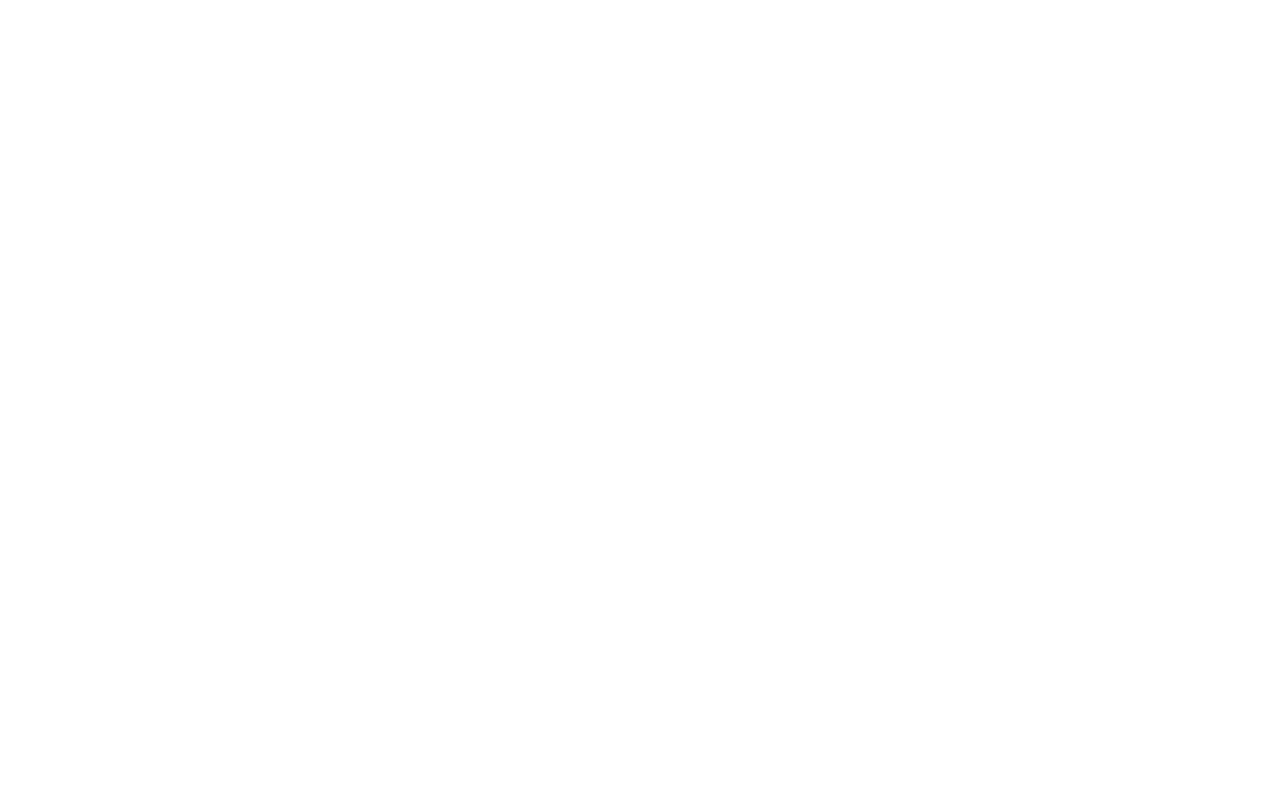
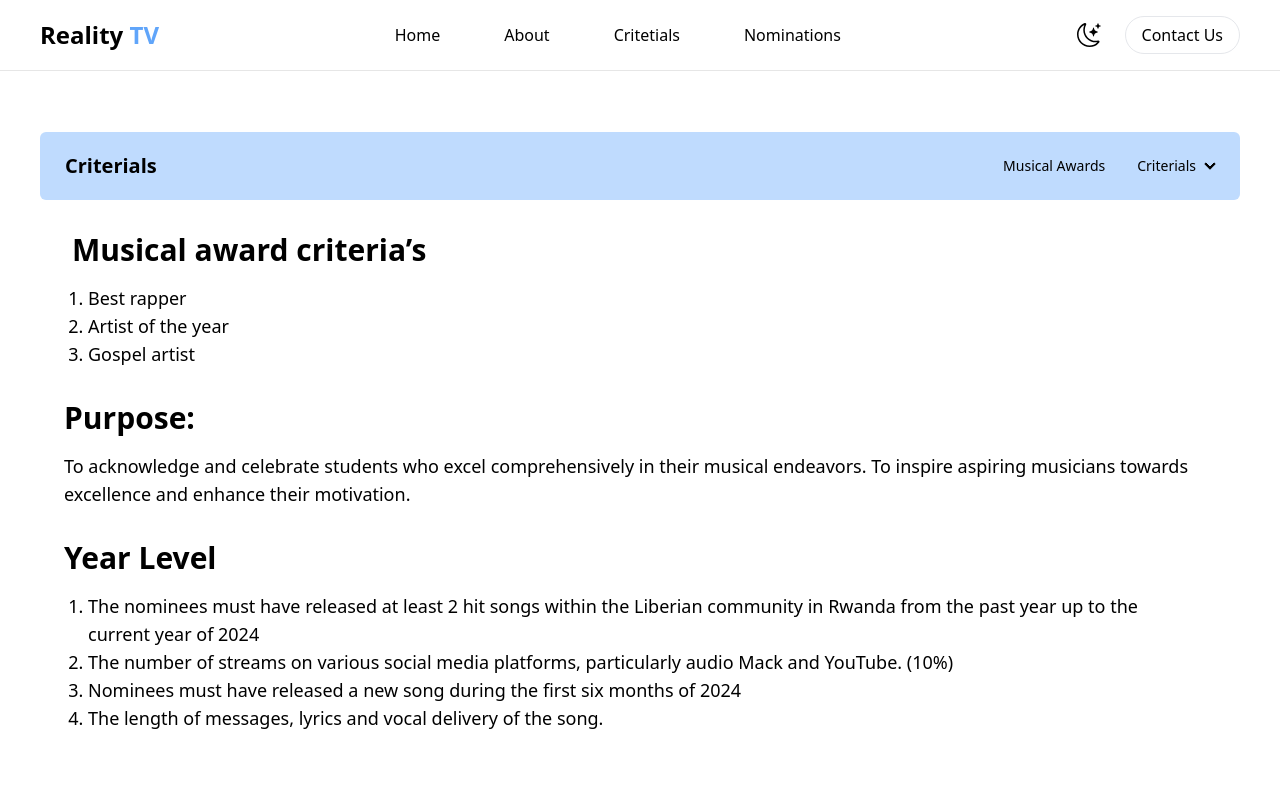
Before and after one commit to mulbahoplanojames/Reality_TV, a React (Vite) app: page /criterials/muscial-awards in a window 1280 px wide. Before the commit this address had no page. Shown: the top 800 px of the page. Built offline with nearby package versions, Linux system fonts and the light colour scheme.

Commit message:
Working on the Criterials Component

```diff
--- a/src/App.jsx
+++ b/src/App.jsx
@@ -3,7 +3,8 @@
 import Home from "./Pages/Home/Home";
 import { AppContext } from "./Context/AppContext";
 import { useContext } from "react";
-import Criterial from "./Components/Criterials/Criterial";
+import Criterial from "./Pages/Criterials/Criterial";
+import MusicCriterials from "./Pages/More_Criterials/Music_Award/MusicAward";
 
 const App = () => {
   const { darkModeStyle } = useContext(AppContext);
@@ -13,7 +14,13 @@
         <Routes>
           <Route path="/" element={<Layout />}>
             <Route index element={<Home />} />
+
+            {/* // Criterials Pages */}
             <Route path="/criterials" element={<Criterial />} />
+            <Route
+              path="/criterials/muscial-awards"
+              element={<MusicCriterials />}
+            />
           </Route>
         </Routes>
       </div>
--- a/src/Components/Criterials/Criterial.jsx
+++ /dev/null
@@ -1,11 +0,0 @@
-import CriterialsBreadCrum from "../Criterials_BreadCrum/CriterialsBreadCrum";
-
-const Criterial = () => {
-  return (
-    <>
-      <CriterialsBreadCrum />
-    </>
-  );
-};
-
-export default Criterial;
--- a/src/Components/Criterials_BreadCrum/CriterialsBreadCrum.jsx
+++ b/src/Components/Criterials_BreadCrum/CriterialsBreadCrum.jsx
@@ -1,9 +1,9 @@
 import { criterialsLinks } from "../../Data/Data";
 
-const CriterialsBreadCrum = () => {
+const CriterialsBreadCrum = ({ text }) => {
   return (
     <>
-      <div className="md:pt-28 pt-20 md:px-10 px-1 pb-20">
+      <div className="md:pt-28 pt-20 md:px-10 px-1 ">
         <div className="navbar bg-blue-200 rounded-md ">
           <div className="flex-1">
             <a className="btn btn-ghost text-xl">Criterials</a>
@@ -11,14 +11,14 @@
           <div className="flex-none">
             <ul className="menu menu-horizontal px-1">
               <li>
-                <a>Academy Awards</a>
+                <a>{text}</a>
               </li>
               <li>
                 <details>
                   <summary>Criterials</summary>
                   <ul className="bg-base-100 rounded-t-none p-2">
                     {criterialsLinks.map((link) => (
-                      <li key={link.label}>
+                      <li key={link.label} className="text-black">
                         <a href={link.path}>{link.label}</a>
                       </li>
                     ))}
@@ -30,44 +30,6 @@
         </div>
 
         {/* --------------------------------------------------------------------------------------- */}
-        <div className="px-2">
-          <h1 className="text-3xl font-bold  pt-8 pb-4 px-2">
-            Academics Awards
-          </h1>
-
-          <ul className="text-lg px-6 list-decimal">
-            <li>Faculty of Law</li>
-            <li>Faculty of Business</li>
-            <li>Faculty of Computer Science</li>
-          </ul>
-
-          <h2 className="text-3xl font-bold  pt-8 pb-4 ">Purpose:</h2>
-          <p className="text-lg">
-            To recognize and honor students who achieve well across the breadth
-            of their subjects. To promote students aspiring to academic
-            excellence and provide additional motivation.
-          </p>
-
-          <h2 className="text-3xl font-bold  pt-8 pb-4"> Year Level </h2>
-
-          <ul className="text-lg px-6 list-decimal ">
-            <li>
-              Have attained 4 or more 85 standards relative to the number of
-              subjects they study in that year level.
-            </li>
-            <li>Having have no level of achievement below 75 standard. </li>
-            <li>
-              Excellent/very good behavior with no more than one (1)
-              satisfactory behavior. Nothing less than B and Intelligent
-            </li>
-            <li>
-              Legal Advocacy: Engaged in moot court competitions, mock trial
-              teams, or other activities that demonstrate advocacy skills. Note,
-              these trial court or practice court, nominees must be given an
-              award or certificate as act of performance.
-            </li>
-          </ul>
-        </div>
       </div>
     </>
   );
--- a/src/Data/Data.js
+++ b/src/Data/Data.js
@@ -143,7 +143,7 @@
   {
     id: 1,
     label: "Musical Awards",
-    path: "muscial-awards",
+    path: "/criterials/muscial-awards",
   },
   {
     id: 2,
--- /dev/null
+++ b/src/Pages/Criterials/Criterial.jsx
@@ -0,0 +1,47 @@
+import CriterialsBreadCrum from "../../Components/Criterials_BreadCrum/CriterialsBreadCrum";
+
+const Criterial = () => {
+  return (
+    <>
+      <CriterialsBreadCrum text={"Academics Award"} />
+      <div className="md:px-16 px-4 pb-20">
+        <h1 className="text-3xl font-bold  pt-8 pb-4 px-2">Academics Awards</h1>
+
+        <ul className="text-lg px-6 list-decimal">
+          <li>Faculty of Law</li>
+          <li>Faculty of Business</li>
+          <li>Faculty of Computer Science</li>
+        </ul>
+
+        <h2 className="text-3xl font-bold  pt-8 pb-4 ">Purpose:</h2>
+        <p className="text-lg">
+          To recognize and honor students who achieve well across the breadth of
+          their subjects. To promote students aspiring to academic excellence
+          and provide additional motivation.
+        </p>
+
+        <h2 className="text-3xl font-bold  pt-8 pb-4"> Year Level </h2>
+
+        <ul className="text-lg px-6 list-decimal ">
+          <li>
+            Have attained 4 or more 85 standards relative to the number of
+            subjects they study in that year level.
+          </li>
+          <li>Having have no level of achievement below 75 standard. </li>
+          <li>
+            Excellent/very good behavior with no more than one (1) satisfactory
+            behavior. Nothing less than B and Intelligent
+          </li>
+          <li>
+            Legal Advocacy: Engaged in moot court competitions, mock trial
+            teams, or other activities that demonstrate advocacy skills. Note,
+            these trial court or practice court, nominees must be given an award
+            or certificate as act of performance.
+          </li>
+        </ul>
+      </div>
+    </>
+  );
+};
+
+export default Criterial;
--- /dev/null
+++ b/src/Pages/More_Criterials/Music_Award/MusicAward.jsx
@@ -0,0 +1,51 @@
+import CriterialsBreadCrum from "../../../Components/Criterials_BreadCrum/CriterialsBreadCrum";
+
+const MusicCriterials = () => {
+  return (
+    <>
+      <CriterialsBreadCrum text={"Musical Awards"} />
+      <div className="md:px-16 px-4 pb-20">
+        <h1 className="text-3xl font-bold  pt-8 pb-4 px-2">
+          {" "}
+          Musical award criteria’s{" "}
+        </h1>
+
+        <ul className="text-lg px-6 list-decimal">
+          <li>Best rapper </li>
+          <li>Artist of the year</li>
+          <li>Gospel artist </li>
+        </ul>
+
+        <h2 className="text-3xl font-bold  pt-8 pb-4 ">Purpose:</h2>
+        <p className="text-lg">
+          To acknowledge and celebrate students who excel comprehensively in
+          their musical endeavors. To inspire aspiring musicians towards
+          excellence and enhance their motivation.
+        </p>
+
+        <h2 className="text-3xl font-bold  pt-8 pb-4"> Year Level </h2>
+
+        <ul className="text-lg px-6 list-decimal ">
+          <li>
+            The nominees must have released at least 2 hit songs within the
+            Liberian community in Rwanda from the past year up to the current
+            year of 2024
+          </li>
+          <li>
+            The number of streams on various social media platforms,
+            particularly audio Mack and YouTube. (10%){" "}
+          </li>
+          <li>
+            Nominees must have released a new song during the first six months
+            of 2024
+          </li>
+          <li>
+            The length of messages, lyrics and vocal delivery of the song.
+          </li>
+        </ul>
+      </div>
+    </>
+  );
+};
+
+export default MusicCriterials;
```
